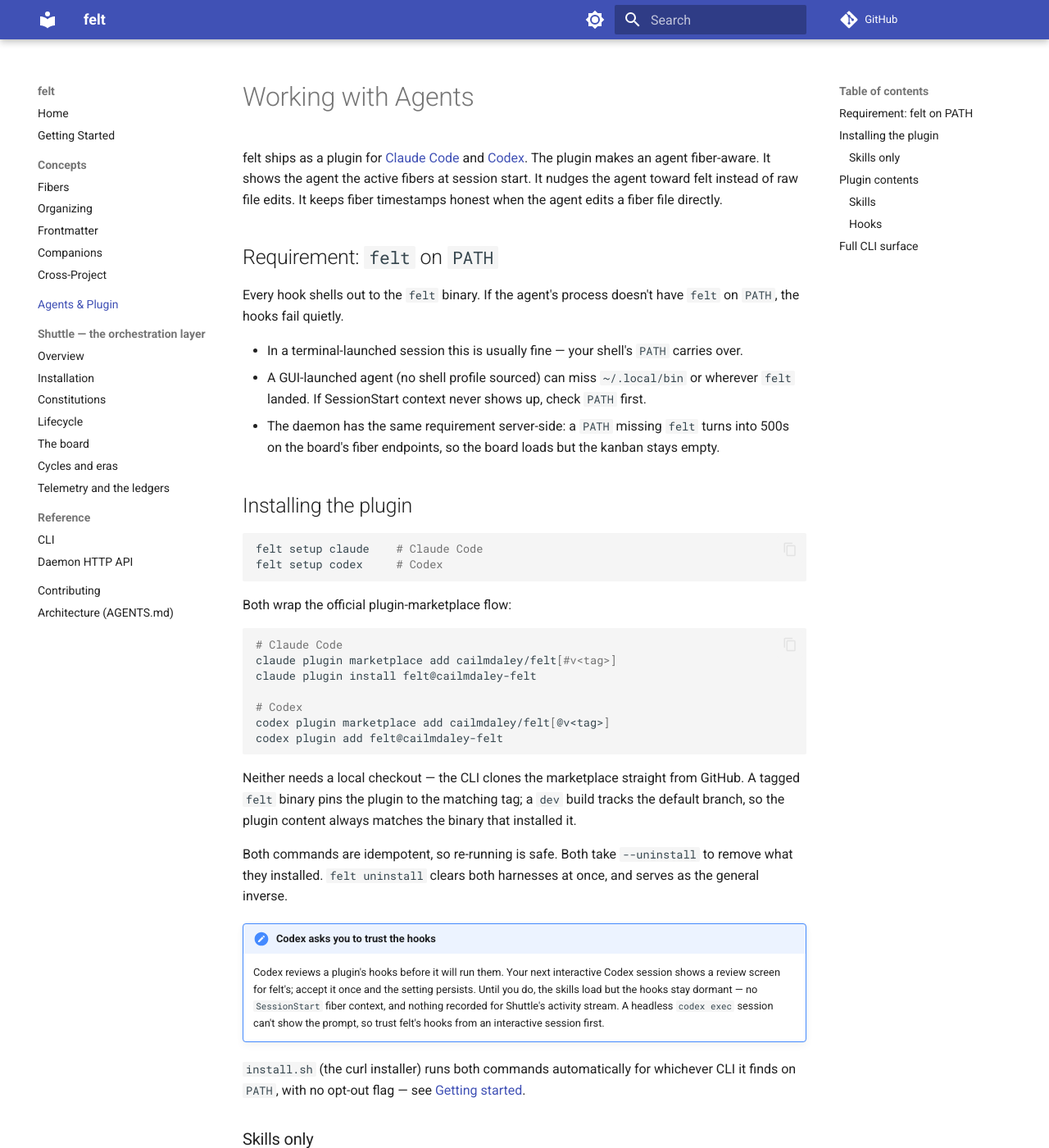
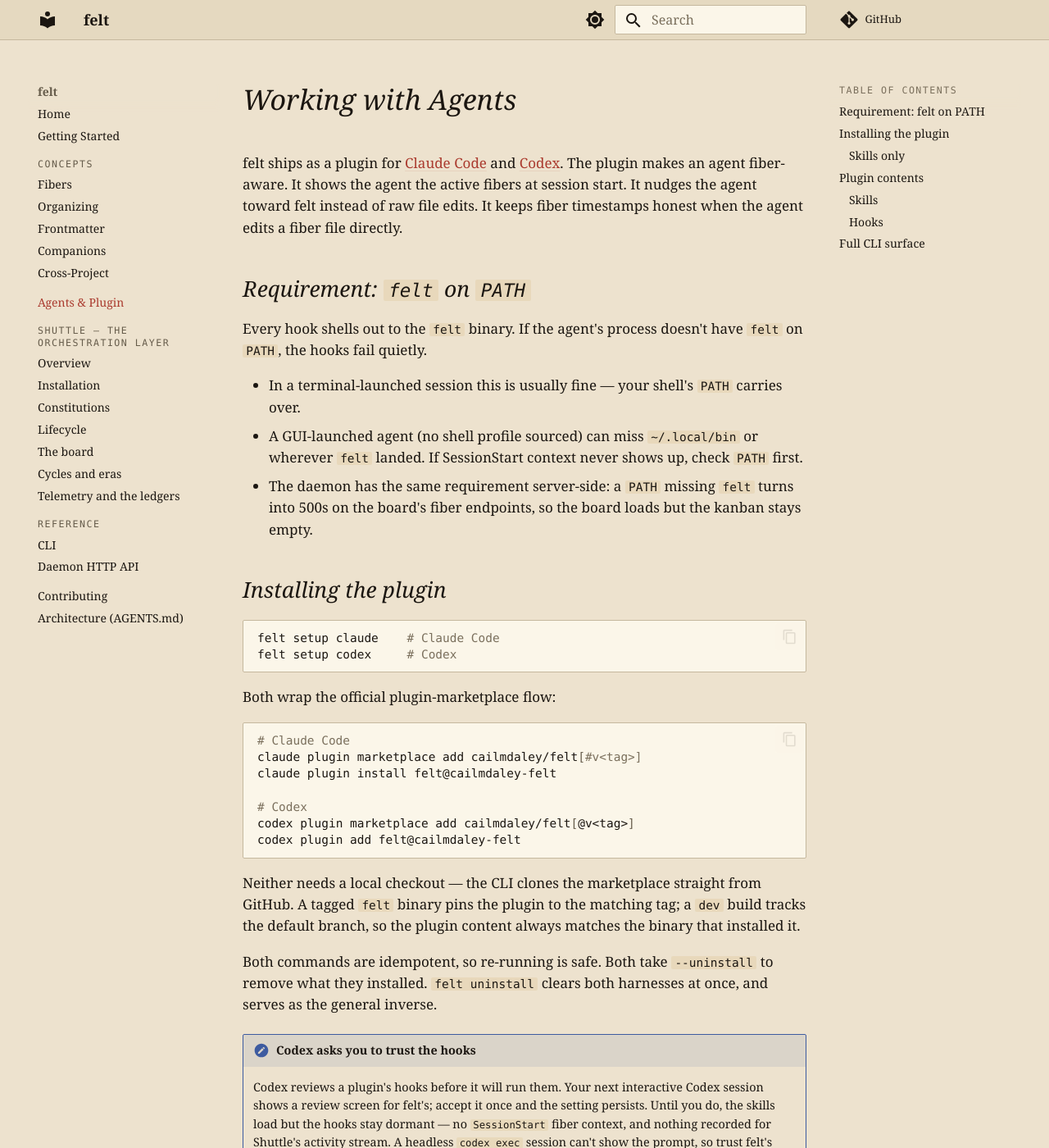
Before and after one commit to cailmdaley/felt, an MkDocs documentation site: the page built from docs/agents.md, in a window 1280 px wide and 1400 px high. Shown: the whole window at 82% size. Built offline with MkDocs 1.6.1 and Material for MkDocs 9.7.7, drawn with Linux system fonts in a browser that asks for light colours; comment, search, counter and statistics services are not loaded.

Commit message:
docs: the site is set in the same pigments as the board
The documentation looked like stock Material while every other felt
surface — reports, the board — is parchment, garalde, and one cinnabar
accent. The stylesheet maps the report template's palette onto Material's
custom properties, and takes the meanings from the board's own axis
colours: cobalt for the machine, cinnabar for you, ochre for what is owed,
verdigris for a verdict. Admonitions and syntax highlighting inherit that
mapping rather than introducing a third look.

Both schemes are defined explicitly. The board has no dark mode to copy, so
slate is a companion rather than an inversion: the material turned over,
with cinnabar lifted to #DB7A66 because the pigment itself measures 3.46
against ink. Body text is 14.00 in light and 12.71 in dark.

font: false, because Material fetches Roboto from Google Fonts by default —
a page that names its own stacks gained nothing from the request. The built
site now makes none at all.

Co-Authored-By: Claude Opus 5 <noreply@anthropic.com>
Claude-Session: https://claude.ai/code/session_01EvyvQoxDkv1wdfHkbkp2pS

```diff
--- /dev/null
+++ b/docs/stylesheets/felt.css
@@ -0,0 +1,513 @@
+/* Pigment & Parchment — the felt documentation theme.
+ *
+ * felt has three surfaces a human looks at: a fiber's report.html, the
+ * Shuttle board, and these docs. The first two already agree; this file is
+ * how the third joins them, so the docs read as the same product rather
+ * than as a Material site that happens to describe one.
+ *
+ * The palette is not invented here. It is lifted verbatim from
+ * `claude-plugin/skills/shuttle/assets/report-template.html:50-64` (the
+ * :root block every report carries), and the board's pigment semantics come
+ * from `ui/src/board/KanbanModal.css:14-66`, which names one meaning per
+ * colour:
+ *
+ *   cinnabar   you, the human actor — and here, the accent
+ *   cobalt     the machine, and by extension a note/aside
+ *   ochre      now, and what is owed — a warning
+ *   verdigris  a verdict, tempered — a tip that has been judged sound
+ *   iron gall  machinery: rules, chrome, anything muted
+ *
+ * A hue outside that set would be a claim the identity never made, so this
+ * file adds none. Everything below either maps a felt token onto one of
+ * Material's CSS custom properties, or recolours a Material component that
+ * hardcodes a hex and therefore cannot be reached through a variable.
+ *
+ * Two things the report has that the docs deliberately do not:
+ *   - the warm/cool radial wash and parchment-tooth noise on the board's
+ *     ground. Gradients read as decoration across a hundred pages of prose.
+ *   - the EB Garamond Initials dropcaps. They need two font files fetched
+ *     over the wire; a GitHub Pages docs site makes no external requests.
+ *
+ * Fonts are named, never fetched. EB Garamond and IBM Plex Mono render for
+ * anyone who has them installed (Cail, and anyone running the board); every
+ * other reader lands on Georgia and a system mono, which is the same
+ * fallback the report template takes.
+ */
+
+/* ══ LIGHT — ink on parchment ══════════════════════════════════════════ */
+
+:root,
+[data-md-color-scheme="default"] {
+  /* The report's tokens, unchanged. */
+  --felt-paper: #ede2ce;          /* --parchment */
+  --felt-surface: #fbf6e9;        /* --rag: code, tables, anything raised */
+  --felt-chrome: #e5d9c0;         /* header and footer: parchment, a shade down */
+  --felt-chrome-deep: #ddcfb2;
+  --felt-ink: #1b1611;
+  --felt-ink-muted: #665c4b;      /* secondary prose: nav, toc, blockquote */
+  --felt-ink-quiet: #7a6f5c;      /* --ink-muted: captions, icons, chrome */
+  --felt-rule: #c5b89e;
+  --felt-cinnabar: #bc4538;       /* the accent, and the only one */
+  --felt-cinnabar-link: #aa3a2e;  /* the same pigment, deepened to clear AA as body text */
+  --felt-cinnabar-wash: rgba(188, 69, 56, 0.1);   /* --cinnabar-faint */
+  --felt-cobalt: #3d5ba0;
+  --felt-cobalt-wash: rgba(61, 91, 160, 0.1);
+  --felt-teal: #2e6862;           /* --kbn-tempered-ink: verdigris, at reading weight */
+  --felt-teal-wash: rgba(63, 130, 120, 0.12);
+  --felt-ochre: #9a7b35;          /* --kbn-owed */
+  --felt-ochre-ink: #7e6428;      /* ochre where it has to be read, not just seen */
+  --felt-ochre-wash: rgba(196, 147, 51, 0.12);
+
+  /* ── Material: ground and ink ── */
+  --md-hue: 32deg;
+  --md-default-bg-color: var(--felt-paper);
+  --md-default-bg-color--light: rgba(237, 226, 206, 0.7);
+  --md-default-bg-color--lighter: rgba(237, 226, 206, 0.45);
+  --md-default-bg-color--lightest: rgba(251, 246, 233, 0.6);
+  --md-default-fg-color: var(--felt-ink);
+  --md-default-fg-color--light: var(--felt-ink-muted);
+  --md-default-fg-color--lighter: var(--felt-ink-quiet);
+  --md-default-fg-color--lightest: rgba(27, 22, 17, 0.11);
+
+  /* ── Material: chrome. The header is paper too, a shade down and ruled
+     off — a cinnabar band would spend the accent on furniture. ── */
+  --md-primary-fg-color: var(--felt-chrome);
+  --md-primary-fg-color--light: var(--felt-paper);
+  --md-primary-fg-color--dark: var(--felt-chrome-deep);
+  --md-primary-bg-color: var(--felt-ink);
+  --md-primary-bg-color--light: var(--felt-ink-muted);
+
+  --md-accent-fg-color: var(--felt-cinnabar);
+  --md-accent-fg-color--transparent: var(--felt-cinnabar-wash);
+  --md-accent-bg-color: var(--felt-surface);
+  --md-accent-bg-color--light: var(--felt-paper);
+
+  --md-footer-bg-color: var(--felt-chrome);
+  --md-footer-bg-color--dark: var(--felt-chrome-deep);
+  --md-footer-fg-color: var(--felt-ink);
+  --md-footer-fg-color--light: var(--felt-ink-muted);
+  --md-footer-fg-color--lighter: var(--felt-ink-quiet);
+
+  /* ── Material: typeset ── */
+  --md-typeset-color: var(--felt-ink);
+  --md-typeset-a-color: var(--felt-cinnabar-link);
+  --md-typeset-mark-color: var(--felt-ochre-wash);
+  --md-typeset-del-color: rgba(168, 74, 62, 0.16);   /* --kbn-diff-del */
+  --md-typeset-ins-color: rgba(75, 122, 62, 0.16);   /* --kbn-diff-add */
+  --md-typeset-table-color: var(--felt-rule);
+  --md-typeset-table-color--light: rgba(197, 184, 158, 0.28);
+  --md-typeset-kbd-color: var(--felt-surface);
+  --md-typeset-kbd-accent-color: var(--felt-paper);
+  --md-typeset-kbd-border-color: var(--felt-rule);
+
+  --md-admonition-fg-color: var(--felt-ink);
+  --md-admonition-bg-color: var(--felt-paper);
+
+  /* ── Material: code. Stock highlighting puts magenta, violet and purple
+     on the page; on a warm ground that is a third look, not this one. The
+     tokens below are the board's pigments and nothing else. ── */
+  --md-code-bg-color: var(--felt-surface);
+  --md-code-bg-color--light: rgba(251, 246, 233, 0.9);
+  --md-code-bg-color--lighter: rgba(251, 246, 233, 0.54);
+  --md-code-fg-color: var(--felt-ink);
+  --md-code-hl-color: var(--felt-cinnabar);
+  --md-code-hl-color--light: var(--felt-cinnabar-wash);
+  --md-code-hl-keyword-color: var(--felt-cobalt);
+  --md-code-hl-constant-color: var(--felt-cobalt);
+  --md-code-hl-function-color: var(--felt-cinnabar-link);
+  --md-code-hl-special-color: var(--felt-cinnabar-link);
+  --md-code-hl-string-color: var(--felt-teal);
+  --md-code-hl-number-color: var(--felt-ochre-ink);
+  --md-code-hl-name-color: var(--md-code-fg-color);
+  --md-code-hl-comment-color: var(--felt-ink-quiet);
+  --md-code-hl-operator-color: var(--felt-ink-muted);
+  --md-code-hl-punctuation-color: var(--felt-ink-muted);
+  --md-code-hl-generic-color: var(--felt-ink-muted);
+  --md-code-hl-variable-color: var(--felt-ink-muted);
+}
+
+/* ══ DARK — parchment on ink ═══════════════════════════════════════════
+   The same material, turned over: the page becomes the ink itself, the
+   type becomes the parchment. Cinnabar cannot survive the swap unchanged
+   (#bc4538 on #1b1611 is 3.5:1), so it lifts; iron-gall muted becomes the
+   board's own chrome tone, #a89b83. --md-hue is warmed to 32° because
+   Material derives several slate values from it and would otherwise leak
+   blue into anything this file does not name. */
+
+[data-md-color-scheme="slate"] {
+  --felt-paper: #1b1611;          /* --ink, now the ground */
+  --felt-surface: #2a231b;
+  --felt-chrome: #151009;
+  --felt-chrome-deep: #100c08;
+  --felt-ink: #e3d8c2;            /* parchment, a shade off full */
+  --felt-ink-muted: #a89b83;      /* the board's chrome tone */
+  --felt-ink-quiet: #8b8069;
+  --felt-rule: #443c31;
+  --felt-cinnabar: #db7a66;
+  --felt-cinnabar-link: #db7a66;
+  --felt-cinnabar-wash: rgba(219, 122, 102, 0.14);
+  --felt-cobalt: #8aa6de;
+  --felt-cobalt-wash: rgba(138, 166, 222, 0.13);
+  --felt-teal: #6fb3a6;
+  --felt-teal-wash: rgba(111, 179, 166, 0.13);
+  --felt-ochre: #c49333;
+  --felt-ochre-ink: #c49333;
+  --felt-ochre-wash: rgba(196, 147, 51, 0.16);
+
+  --md-hue: 32deg;
+  --md-default-bg-color: var(--felt-paper);
+  --md-default-bg-color--light: rgba(27, 22, 17, 0.7);
+  --md-default-bg-color--lighter: rgba(27, 22, 17, 0.4);
+  --md-default-bg-color--lightest: rgba(42, 35, 27, 0.7);
+  --md-default-fg-color: var(--felt-ink);
+  --md-default-fg-color--light: var(--felt-ink-muted);
+  --md-default-fg-color--lighter: var(--felt-ink-quiet);
+  --md-default-fg-color--lightest: rgba(227, 216, 194, 0.12);
+
+  --md-primary-fg-color: var(--felt-chrome);
+  --md-primary-fg-color--light: var(--felt-surface);
+  --md-primary-fg-color--dark: var(--felt-chrome-deep);
+  --md-primary-bg-color: var(--felt-ink);
+  --md-primary-bg-color--light: var(--felt-ink-muted);
+
+  --md-accent-fg-color: var(--felt-cinnabar);
+  --md-accent-fg-color--transparent: var(--felt-cinnabar-wash);
+  --md-accent-bg-color: var(--felt-surface);
+  --md-accent-bg-color--light: var(--felt-paper);
+
+  --md-footer-bg-color: var(--felt-chrome);
+  --md-footer-bg-color--dark: var(--felt-chrome-deep);
+  --md-footer-fg-color: var(--felt-ink);
+  --md-footer-fg-color--light: var(--felt-ink-muted);
+  --md-footer-fg-color--lighter: var(--felt-ink-quiet);
+
+  --md-typeset-color: var(--felt-ink);
+  --md-typeset-a-color: var(--felt-cinnabar-link);
+  --md-typeset-mark-color: var(--felt-ochre-wash);
+  --md-typeset-del-color: rgba(168, 74, 62, 0.28);
+  --md-typeset-ins-color: rgba(75, 122, 62, 0.28);
+  --md-typeset-table-color: var(--felt-rule);
+  --md-typeset-table-color--light: rgba(68, 60, 49, 0.5);
+  --md-typeset-kbd-color: var(--felt-surface);
+  --md-typeset-kbd-accent-color: var(--felt-chrome);
+  --md-typeset-kbd-border-color: var(--felt-rule);
+
+  --md-admonition-fg-color: var(--felt-ink);
+  --md-admonition-bg-color: var(--felt-paper);
+
+  --md-code-bg-color: var(--felt-surface);
+  --md-code-bg-color--light: rgba(42, 35, 27, 0.9);
+  --md-code-bg-color--lighter: rgba(42, 35, 27, 0.54);
+  --md-code-fg-color: var(--felt-ink);
+  --md-code-hl-color: var(--felt-cinnabar);
+  --md-code-hl-color--light: var(--felt-cinnabar-wash);
+  --md-code-hl-keyword-color: var(--felt-cobalt);
+  --md-code-hl-constant-color: var(--felt-cobalt);
+  --md-code-hl-function-color: var(--felt-cinnabar-link);
+  --md-code-hl-special-color: var(--felt-cinnabar-link);
+  --md-code-hl-string-color: var(--felt-teal);
+  --md-code-hl-number-color: var(--felt-ochre-ink);
+  --md-code-hl-name-color: var(--md-code-fg-color);
+  --md-code-hl-comment-color: var(--felt-ink-quiet);
+  --md-code-hl-operator-color: var(--felt-ink-muted);
+  --md-code-hl-punctuation-color: var(--felt-ink-muted);
+  --md-code-hl-generic-color: var(--felt-ink-muted);
+  --md-code-hl-variable-color: var(--felt-ink-muted);
+}
+
+/* ══ TYPE ══════════════════════════════════════════════════════════════
+   Material composes its family as `var(--md-text-font,_), -apple-system,
+   …, sans-serif`, so naming the two fonts here is enough — Georgia catches
+   every reader without EB Garamond, and the sans tail never fires. */
+
+:root {
+  --md-text-font: "EB Garamond", Georgia;
+  --md-code-font: "IBM Plex Mono", "JetBrains Mono", ui-monospace;
+}
+
+/* JetBrains Mono ligates `--` into a single long dash. On a page whose job
+   is to be retyped into a shell, a flag that reads `—version` is a bug, so
+   the coding ligatures are switched off for any reader who has them. */
+.md-typeset code,
+.md-typeset kbd,
+.md-typeset pre,
+.md-search__input,
+.md-nav__link code {
+  font-feature-settings: "kern", "liga" 0, "calt" 0;
+  font-variant-ligatures: none;
+}
+
+/* Material's .8rem is tuned for Roboto; a garalde at the same size sets
+   noticeably smaller. One step up, nothing else in the rhythm moved. */
+.md-typeset {
+  font-size: 0.85rem;
+  line-height: 1.55;
+}
+
+/* The report's hierarchy: italic for the two heading levels that name a
+   section, upright for the ones that name a claim. */
+.md-typeset h1 {
+  color: var(--felt-ink);
+  font-style: italic;
+  font-weight: 500;
+  letter-spacing: normal;
+}
+
+.md-typeset h2 {
+  font-style: italic;
+  font-weight: 500;
+  letter-spacing: normal;
+}
+
+.md-typeset h3,
+.md-typeset h4,
+.md-typeset h5,
+.md-typeset h6 {
+  font-weight: 600;
+  letter-spacing: normal;
+}
+
+.md-typeset h5,
+.md-typeset h6 {
+  color: var(--felt-ink);
+  text-transform: none;
+}
+
+/* The permalink is machinery — iron gall until you reach for it. */
+.md-typeset .headerlink {
+  color: var(--md-default-fg-color--lightest);
+}
+
+.md-typeset h1:hover .headerlink,
+.md-typeset h2:hover .headerlink,
+.md-typeset h3:hover .headerlink,
+.md-typeset h4:hover .headerlink,
+.md-typeset .headerlink:focus,
+.md-typeset :target > .headerlink {
+  color: var(--felt-cinnabar);
+}
+
+/* A followed reference is underlined in cinnabar, faintly. */
+.md-typeset a {
+  text-decoration: underline;
+  text-decoration-color: var(--felt-cinnabar-wash);
+  text-underline-offset: 0.15em;
+  text-decoration-thickness: 0.06em;
+}
+
+.md-typeset a:hover,
+.md-typeset a:focus {
+  text-decoration-color: var(--felt-cinnabar);
+}
+
+/* Navigation, table-of-contents and footer links are wayfinding, not
+   prose — they carry their state in colour, so no rule under them. */
+.md-nav a,
+.md-footer a,
+.md-typeset .md-button,
+.md-typeset a.headerlink {
+  text-decoration: none;
+}
+
+/* ══ CHROME ════════════════════════════════════════════════════════════ */
+
+/* Paper does not float. The header separates by a hairline rule, the way
+   the report separates its sections, rather than by a drop shadow. */
+.md-header,
+.md-header--shadow {
+  border-bottom: 1px solid var(--felt-rule);
+  box-shadow: none;
+}
+
+.md-footer-meta {
+  border-top: 1px solid var(--felt-rule);
+}
+
+/* A nav section head is the report's `.section-mark`: mono, tracked out,
+   uppercase, small — a label for the block beneath it. */
+.md-nav--secondary .md-nav__title,
+.md-nav__item--section > .md-nav__link {
+  color: var(--felt-ink-quiet);
+  font-family: var(--md-code-font-family);
+  font-size: 0.58rem;
+  font-weight: 400;
+  letter-spacing: 0.13em;
+  text-transform: uppercase;
+}
+
+.md-nav__link--active,
+.md-nav__link--active code {
+  color: var(--felt-cinnabar-link);
+}
+
+/* The search field is a card set into the header, not a dark well punched
+   through it — Material's stock `#00000042` reads as a smudge on paper. */
+.md-search__form {
+  background-color: var(--felt-surface);
+  border: 1px solid var(--felt-rule);
+  box-shadow: none;
+  color: var(--felt-ink);
+}
+
+.md-search__form:hover {
+  background-color: var(--felt-paper);
+}
+
+.md-search__input::placeholder {
+  color: var(--felt-ink-quiet);
+}
+
+/* Material veils the page behind an open search with a neutral black. Ink,
+   so the veil is the same substance as the type. Scoped to the breakpoint
+   where the overlay is a scrim — below it the overlay is the page ground
+   itself, scaling up into a full-screen takeover, and must stay that. */
+@media screen and (min-width: 60em) {
+  .md-search__overlay {
+    background-color: rgba(27, 22, 17, 0.55);
+  }
+}
+
+[data-md-toggle="search"]:checked ~ .md-header .md-search__form {
+  background-color: var(--felt-surface);
+}
+
+/* ══ RULES, QUOTES, TABLES ═════════════════════════════════════════════ */
+
+.md-typeset hr {
+  border-bottom: 1px solid var(--felt-rule);
+}
+
+/* Ochre on the left edge, italic inside — the report's blockquote. */
+.md-typeset blockquote {
+  border-left: 2px solid var(--felt-ochre);
+  color: var(--felt-ink-muted);
+  font-style: italic;
+}
+
+.md-typeset table:not([class]) {
+  border: 1px solid var(--felt-rule);
+  border-radius: 2px;
+  font-size: 0.7rem;
+}
+
+.md-typeset table:not([class]) th {
+  background-color: var(--felt-surface);
+  border-bottom: 1px solid var(--felt-rule);
+  color: var(--felt-ink);
+  font-weight: 600;
+}
+
+.md-typeset table:not([class]) td {
+  border-top: 1px solid var(--md-typeset-table-color--light);
+}
+
+.md-typeset table:not([class]) tbody tr:hover {
+  background-color: var(--md-typeset-table-color--light);
+}
+
+/* ══ CODE ══════════════════════════════════════════════════════════════ */
+
+/* A block is a raised leaf: rag ground, ruled edge — the same treatment
+   the report gives a figure. */
+.md-typeset pre > code,
+.md-typeset .highlighttable {
+  border: 1px solid var(--felt-rule);
+  border-radius: 2px;
+}
+
+.md-typeset .highlighttable pre > code {
+  border: none;
+}
+
+/* Inline code keeps the report's gilt tint rather than the block's rag, so
+   a name in running prose stays part of the sentence. */
+.md-typeset :not(pre) > code {
+  background-color: var(--felt-ochre-wash);
+  border-radius: 2px;
+  color: var(--felt-ink);
+  font-size: 0.85em;
+}
+
+.md-typeset a > code,
+.md-nav a code {
+  background-color: var(--felt-ochre-wash);
+  color: inherit;
+}
+
+.md-typeset .linenos,
+.md-typeset .linenodiv pre {
+  color: var(--felt-ink-quiet);
+}
+
+/* ══ ADMONITIONS ═══════════════════════════════════════════════════════
+   Material hardcodes a hex per type, so each family is re-pigmented here
+   through one pair of variables. The mapping is the board's, not a new
+   one: cobalt is the machine speaking, ochre is what is owed your
+   attention, verdigris is a judgement already made, cinnabar is you —
+   which is where the accent belongs, on the notes that stop you. */
+
+.md-typeset .admonition,
+.md-typeset details {
+  --felt-adm: var(--felt-ink-quiet);
+  --felt-adm-wash: rgba(122, 111, 92, 0.12);
+  border-radius: 2px;
+  box-shadow: none;
+  font-size: 0.72rem;
+}
+
+.md-typeset .note,
+.md-typeset .info,
+.md-typeset .abstract,
+.md-typeset .question {
+  --felt-adm: var(--felt-cobalt);
+  --felt-adm-wash: var(--felt-cobalt-wash);
+}
+
+.md-typeset .tip,
+.md-typeset .success,
+.md-typeset .example {
+  --felt-adm: var(--felt-teal);
+  --felt-adm-wash: var(--felt-teal-wash);
+}
+
+.md-typeset .warning,
+.md-typeset .quote {
+  --felt-adm: var(--felt-ochre);
+  --felt-adm-wash: var(--felt-ochre-wash);
+}
+
+.md-typeset .danger,
+.md-typeset .failure,
+.md-typeset .bug {
+  --felt-adm: var(--felt-cinnabar);
+  --felt-adm-wash: var(--felt-cinnabar-wash);
+}
+
+/* `[class]` only exists to match the specificity of Material's own
+   `.md-typeset .admonition.note`; this file loads after it, so equal
+   weight wins. */
+.md-typeset .admonition[class],
+.md-typeset details[class] {
+  border-color: var(--felt-adm);
+}
+
+.md-typeset .admonition[class]:focus-within,
+.md-typeset details[class]:focus-within {
+  box-shadow: 0 0 0 0.15rem var(--felt-adm-wash);
+}
+
+.md-typeset .admonition[class] > .admonition-title,
+.md-typeset details[class] > summary {
+  background-color: var(--felt-adm-wash);
+  font-weight: 600;
+}
+
+.md-typeset .admonition[class] > .admonition-title::before,
+.md-typeset details[class] > summary::before {
+  background-color: var(--felt-adm);
+}
+
+.md-typeset .admonition[class] > .admonition-title::after,
+.md-typeset details[class] > summary::after {
+  color: var(--felt-adm);
+}
--- a/mkdocs.yml
+++ b/mkdocs.yml
@@ -4,14 +4,23 @@ repo_url: https://github.com/cailmdaley/felt
 
 theme:
   name: material
+  # Stock Material pulls Roboto from fonts.googleapis.com. docs/stylesheets/felt.css
+  # names its own stacks (EB Garamond / IBM Plex Mono, falling back to Georgia and a
+  # system mono), so the fetch would buy nothing and the site ships with no external
+  # requests at all.
+  font: false
   palette:
     - media: "(prefers-color-scheme: light)"
       scheme: default
+      primary: custom
+      accent: custom
       toggle:
         icon: material/brightness-7
         name: Switch to dark mode
     - media: "(prefers-color-scheme: dark)"
       scheme: slate
+      primary: custom
+      accent: custom
       toggle:
         icon: material/brightness-4
         name: Switch to light mode
@@ -19,6 +28,9 @@ theme:
     - navigation.sections
     - navigation.footer
     - content.code.copy
+
+extra_css:
+  - stylesheets/felt.css
 
 validation:
   links:
```
